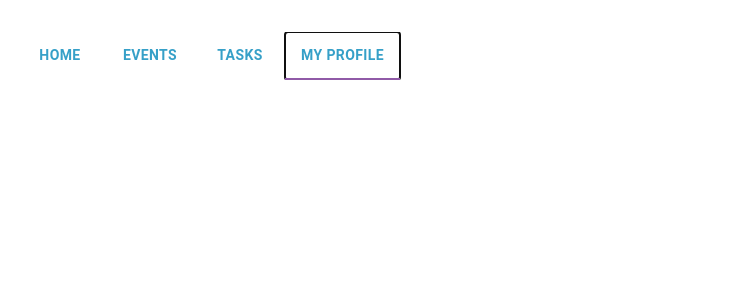
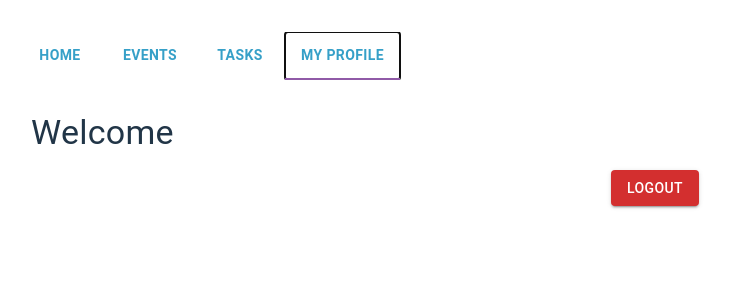
Before and after one commit to daodaojiang622/enterprise-data-workflow-and-integration-platform, a React (Vite) app: page / in a window 1280 px wide. Both pictures are taken after a click on the tab "MY PROFILE". Shown: the top 300 px of the page, without its empty margins (1-732 px from the left). Built offline with nearby package versions, Linux system fonts and the light colour scheme.

Commit message:
added a logout button to the profile screen

```diff
--- a/src/Screens/Profile.tsx
+++ b/src/Screens/Profile.tsx
@@ -1,11 +1,24 @@
 import React, { useState, useEffect } from 'react';
-import { Container, TextField, Button, Typography, Box, Snackbar, Alert } from '@mui/material';
+import { Container, TextField, Button, Typography, Box, Snackbar, Alert, colors } from '@mui/material';
 
 const Profile: React.FC = () => {
     const [username, setUsername] = useState('');
 
     return (
         <Box >
+            <Typography variant="h4" sx={{ textAlign: 'left', marginBottom: 2, marginLeft: 2  }}>Welcome </Typography>
+
+            {/* Profile section */}
+
+            {/* Logout button */}
+            <Box mt={2} textAlign="center">
+                <Button
+                    variant="contained"
+                    color="error"
+                >
+                    Logout
+                </Button>
+            </Box>
         </Box>
     );
 };
```
